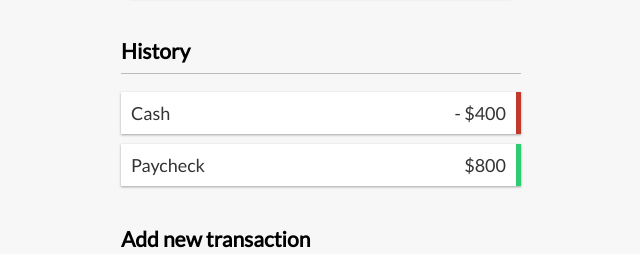
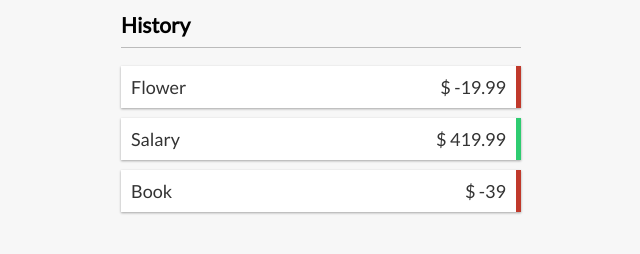
Before and after one commit to RenanFachin/VUE_ExpenseTracker, a Vue app: page / in a window 1280 px wide. Shown: the part 224-478 px from the top of the page, without its empty margins (319-959 px from the left). Built offline with nearby package versions, Linux system fonts and the light colour scheme.

Commit message:
feat: Cria lista de transações estática e passa através dos componentes

```diff
--- a/src/App.vue
+++ b/src/App.vue
@@ -1,29 +1,43 @@
-<script>
+<script setup>
+import { ref } from 'vue';
+
+// Compponentes
 import Header from '@/components/Header.vue'
 import Balance from '@/components/Balance.vue'
 import IncomeExpenses from '@/components/IncomeExpenses.vue';
 import TransactionList from '@/components/TransactionList.vue';
 import AddTransaction from '@/components/AddTransaction.vue';
 
+// Utils
+// tudo que for reativo devemos utilizar ref
+
+const transactions = ref([
+  { id: 1, text: 'Flower', amount: -19.99 },
+  { id: 2, text: 'Salary', amount: 419.99 },
+  { id: 3, text: 'Book', amount: -39 },
+])
+
+
+// com o setup, que é um  syntactic sugar for using Composition API inside Single
 // Utilizando componentes
-export default {
-  components: {
-    Header,
-    Balance,
-    IncomeExpenses,
-    TransactionList,
-    AddTransaction
-  }
-}
+// export default {
+//   components: {
+//     Header,
+//     Balance,
+//     IncomeExpenses,
+//     TransactionList,
+//     AddTransaction
+//   }
+// }
 </script>
 
 <template>
-  <Header/>
+  <Header />
 
   <div class="container">
     <Balance />
     <IncomeExpenses />
-    <TransactionList />
+    <TransactionList :allTransactions="transactions"/>
     <AddTransaction />
   </div>
 </template>
--- a/src/components/TransactionList.vue
+++ b/src/components/TransactionList.vue
@@ -1,15 +1,23 @@
+<script setup>
+import { defineProps } from 'vue'
+
+const props = defineProps({
+  allTransactions: {
+    type: Array,
+    required: true
+  }
+})
+</script>
+
+
 <template>
   <h3>History</h3>
   <ul id="list" class="list">
-    <li class="minus">
-      Cash
-      <span> - $400</span>
-      <button class="delete-btn">x</button>
-    </li>
+    <li v-for="transaction in allTransactions" v-bind:key="transaction.id"
+      v-bind:class="transaction.amount < 0 ? 'minus' : 'plus'">
+      {{ transaction.text }}
 
-    <li class="plus">
-      Paycheck
-      <span>$800</span>
+      <span>$ {{ transaction.amount }}</span>
       <button class="delete-btn">x</button>
     </li>
   </ul>
```
Also changed, not shown: 1 other file (tests, documents, lock files or other folders).
